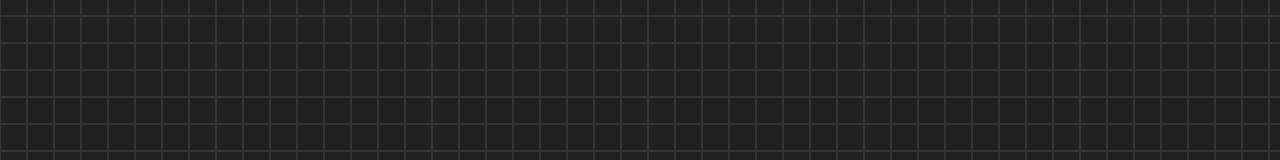
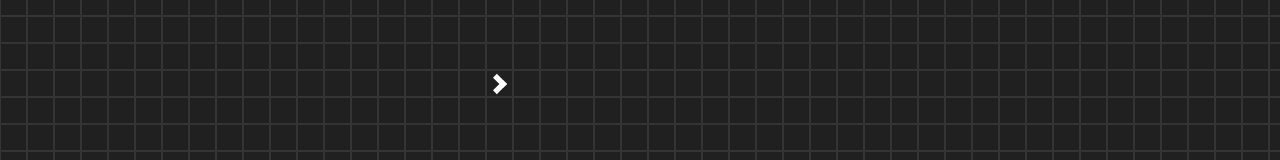
Before and after one commit to bksh05/algo-visualiser, an Angular app: page / in a window 1280 px wide. Shown: the part 416-576 px from the top of the page. Built offline with nearby package versions, Linux system fonts and the light colour scheme.

Commit message:
showinhg start and end point in the grid

```diff
--- a/src/app/algorithms/bfs.ts
+++ b/src/app/algorithms/bfs.ts
@@ -1,6 +1,4 @@
 import { getNeighbour } from './neighbour';
-
-const actions = ['ca', 'cs', 'ac', 'sc'];
 
 export function BFS(
   start: Array<number>,
@@ -18,10 +16,11 @@ export function BFS(
   while (queue.length > 0) {
     const current = queue.shift()!;
     orderVisited.push(current);
+    if (current[0] == end[0] && current[1] == end[1]) {
+      return orderVisited;
+    }
 
     const neighbours = getNeighbour(current[0], current[1], rowCount, colCount);
-
-   console.log(current[0], current[1] , neighbours);
 
     for (let i = 0; i < neighbours.length; i++) {
       if (
@@ -29,9 +28,7 @@ export function BFS(
         !matrix[neighbours[i][0]][neighbours[i][1]].wall
       ) {
         matrix[neighbours[i][0]][neighbours[i][1]].visited = true;
-        if (neighbours[i][0] == end[0] && neighbours[i][1] == end[1]) {
-          return orderVisited;
-        }
+
         queue.push(neighbours[i]);
       }
     }
--- a/src/app/shortest-distance/shortest-distance.component.html
+++ b/src/app/shortest-distance/shortest-distance.component.html
@@ -5,7 +5,7 @@
         (dblclick)="startWallCreation()"
         (mouseenter)="createWall(i,j)"
         (click)="stopWallCreation()"
-        [ngClass]="{ wall: cell.wall , unvisited: !cell.wall}"
+        [ngClass]="{ wall: cell.wall , unvisited: !cell.wall, start: i === startPoint[0] && j === startPoint[1] , end: i === endPoint[0] && j === endPoint[1]}"
         id="{{i}}-{{j}}"
       ></div>
 
--- a/src/app/shortest-distance/shortest-distance.component.scss
+++ b/src/app/shortest-distance/shortest-distance.component.scss
@@ -31,6 +31,20 @@
     width: 25px;
     border: thin solid rgba(72,72,72,0.5);
     background-color: transparent;
+}
+
+.start{
+  background-image: url('../../assets/images/start.svg');
+  background-repeat: no-repeat;
+  background-position: center;
+
+}
+
+.end{
+  background: url('../../assets/images/end.svg');
+  background-repeat: no-repeat;
+  background-position: center;
+
 }
 
 .wall{
--- a/src/app/shortest-distance/shortest-distance.component.ts
+++ b/src/app/shortest-distance/shortest-distance.component.ts
@@ -13,19 +13,26 @@ import { BFS } from '../algorithms/bfs';
   styleUrls: ['./shortest-distance.component.scss'],
 })
 export class ShortestDistanceComponent implements OnInit {
-
   public graph = new Array<Array<any>>();
 
-  private rowCount = 35;
-  private colCount = 70;
+  public rowCount = 35;
+  public colCount = 70;
 
-  private modes = { fast: 0.05, medium: 0.5, slow: 1 };
-  private currentMode = 'fast';
+  public startPoint = [
+    Math.round((1 / 2) * this.rowCount),
+    Math.round((1 / 4) * this.colCount)
+  ];
+
+  public endPoint = [
+    Math.round((1 / 2) * this.rowCount),
+    Math.round((3 / 4) * this.colCount),
+  ];
 
   public shouldAddWall = false;
 
   constructor() {
     this.initializeGraph();
+    console.log(this.endPoint);
   }
 
   ngOnInit(): void {}
@@ -45,7 +52,7 @@ export class ShortestDistanceComponent implements OnInit {
 
   visualize() {
     this.resetGraph();
-    const animationOrder = BFS([15, 15], [30, 30], this.graph);
+    const animationOrder = BFS(this.startPoint, this.endPoint, this.graph);
     this.animate(animationOrder);
   }
 
```
Also changed, not shown: src/assets/images/end.svg (added), src/assets/images/start.svg (added).
